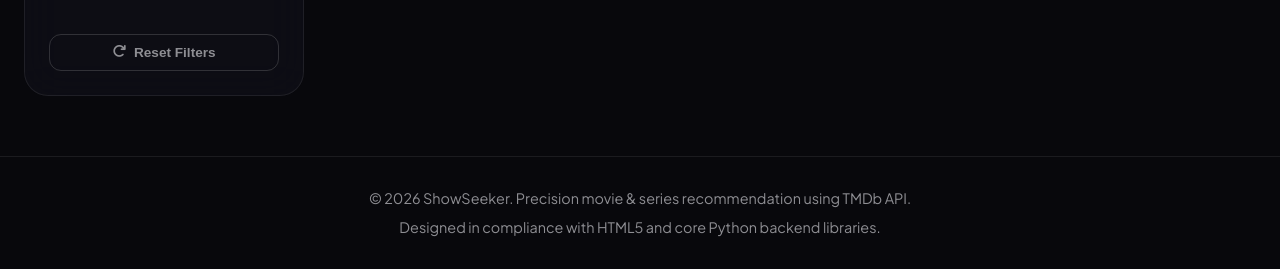
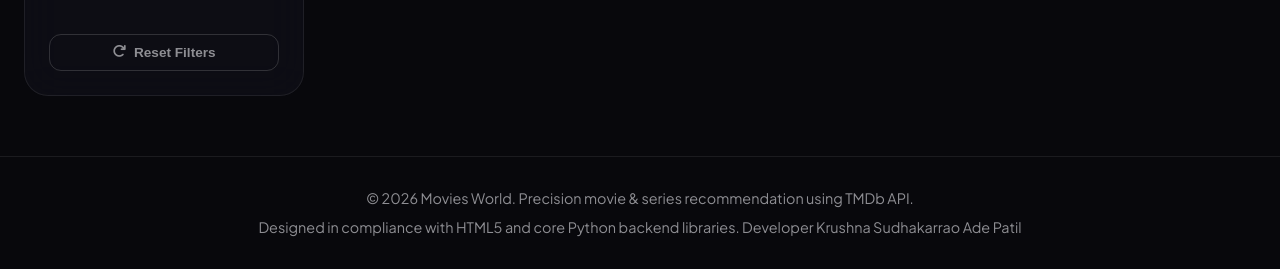
Before and after one commit to KrushnaAdePatil/Movie-Recommendation-System-with-Ai, a Flask app: page / in a window 1280 px wide. Shown: the part 1393-1662 px from the top of the page. Run offline with Flask 3, Linux system fonts and the light colour scheme; data that the repository does not hold is empty; some libraries are stand-ins or nearby versions.

Commit message:
name update

```diff
--- a/templates/home.html
+++ b/templates/home.html
@@ -282,8 +282,10 @@
     <!-- Footer -->
     <footer class="footer">
         <div class="container text-center">
-            <p>&copy; 2026 ShowSeeker. Precision movie & series recommendation using TMDb API.</p>
-            <p class="small-attrib">Designed in compliance with HTML5 and core Python backend libraries.</p>
+            <p>&copy; 2026 Movies World. Precision movie & series recommendation using TMDb API.</p>
+            <p class="small-attrib">Designed in compliance with HTML5 and core Python backend libraries.
+                Developer Krushna Sudhakarrao Ade Patil
+            </p>
         </div>
     </footer>
 
```
